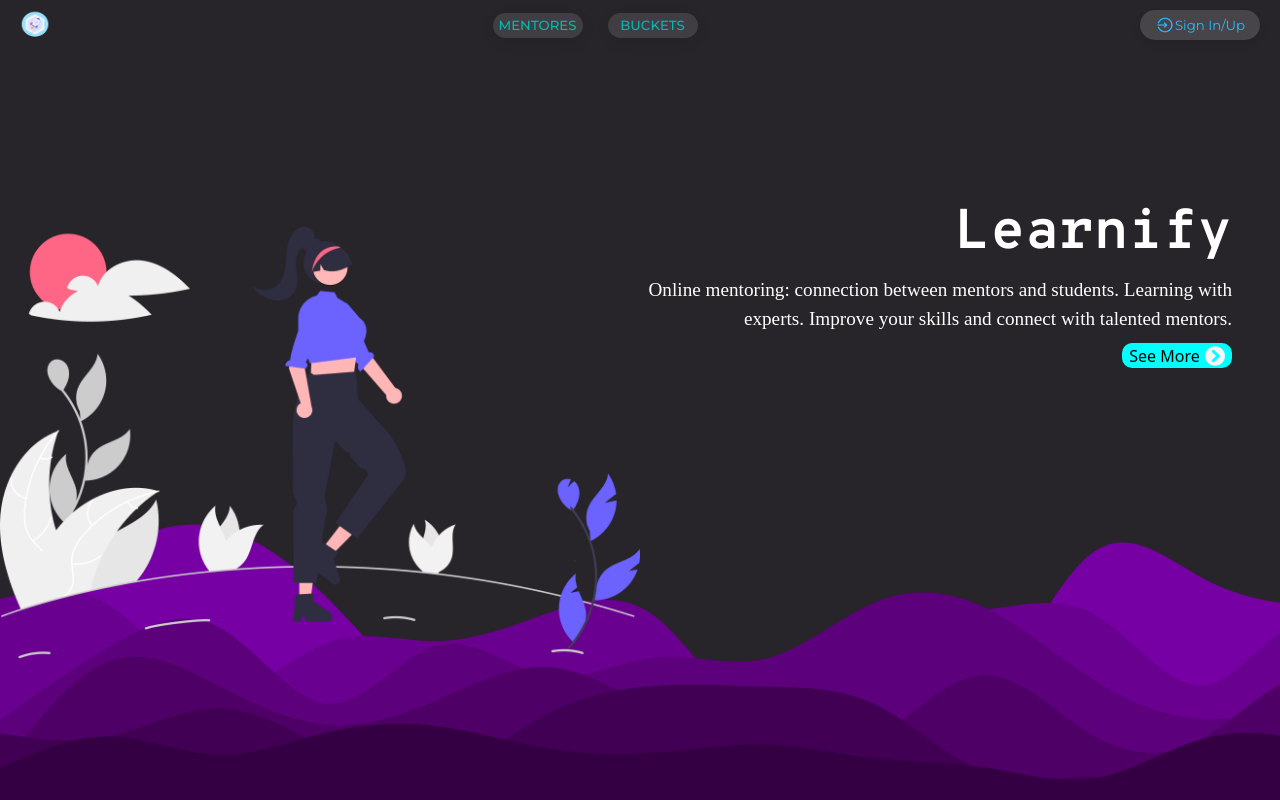
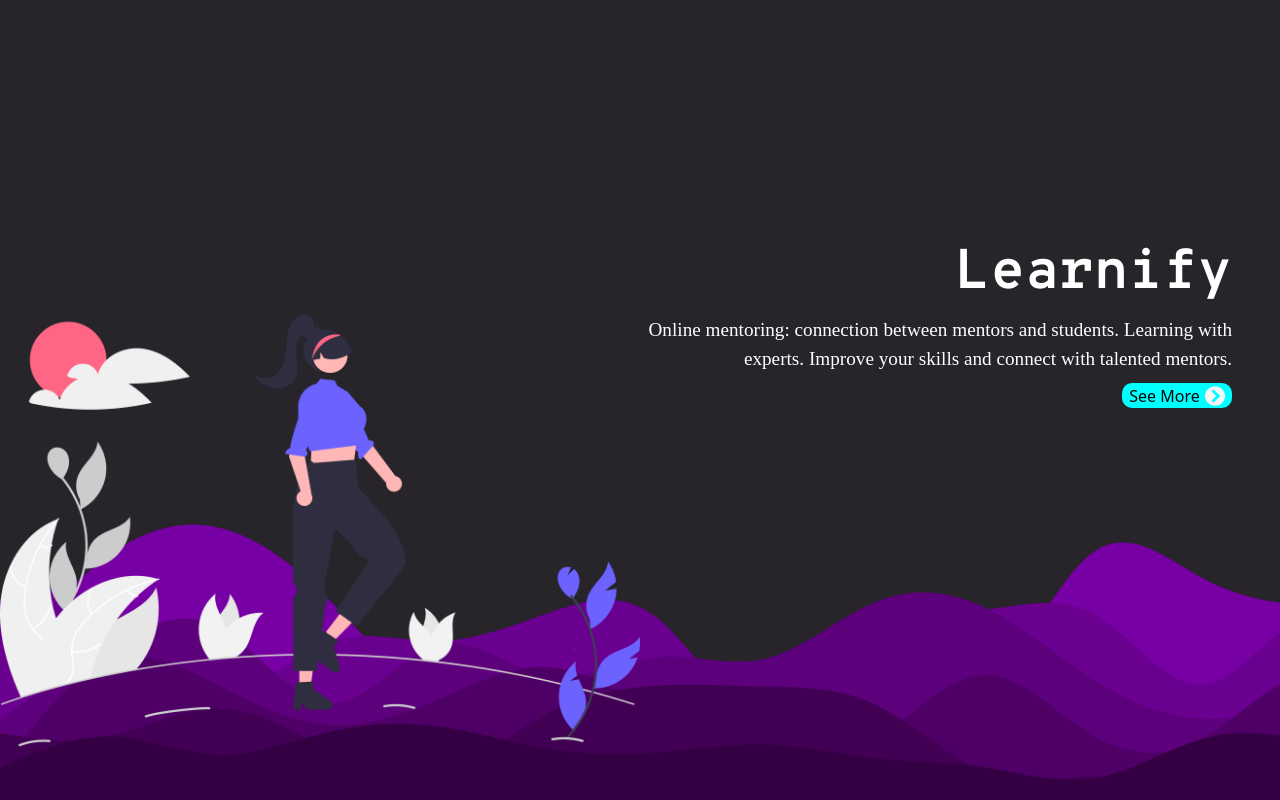
Before and after one commit to irichardo/Learnify, a React (Vite) app in the folder frontend/: page / in a window 1280 px wide. Built offline with nearby package versions, Linux system fonts and the light colour scheme; a web font is replaced by a local one.

Commit message:
modified css en tsx component landing

```diff
--- a/frontend/src/pages/Landing/Landing.css
+++ b/frontend/src/pages/Landing/Landing.css
@@ -19,7 +19,7 @@
   background-image: url(../../assets/imgs/presentation.png);
   background-size: 100%;
   background-repeat: no-repeat;
-  background-position: 0px 60%;
+  background-position: 0px 85%;
 }
 
 .containerInfo {
@@ -32,7 +32,7 @@
   justify-content: center;
   padding-right: 3rem;
   position: relative;
-  top: -15%;
+  top: -10%;
 }
 
 .background img {
--- a/frontend/src/pages/Landing/Landing.tsx
+++ b/frontend/src/pages/Landing/Landing.tsx
@@ -1,6 +1,4 @@
 import './Landing.css';
-
-import Navbar from '../../components/Navbar/Navbar';
 
 import seeMore from '../../assets/icons/see_more.png';
 
@@ -8,7 +6,6 @@ export default function Lading() {
   // solution
   return (
     <section className='containerLanding'>
-      <Navbar />
       <div className='containerPresent'>
         <div className='containerImg'></div>
         <div className='containerInfo'>
```
